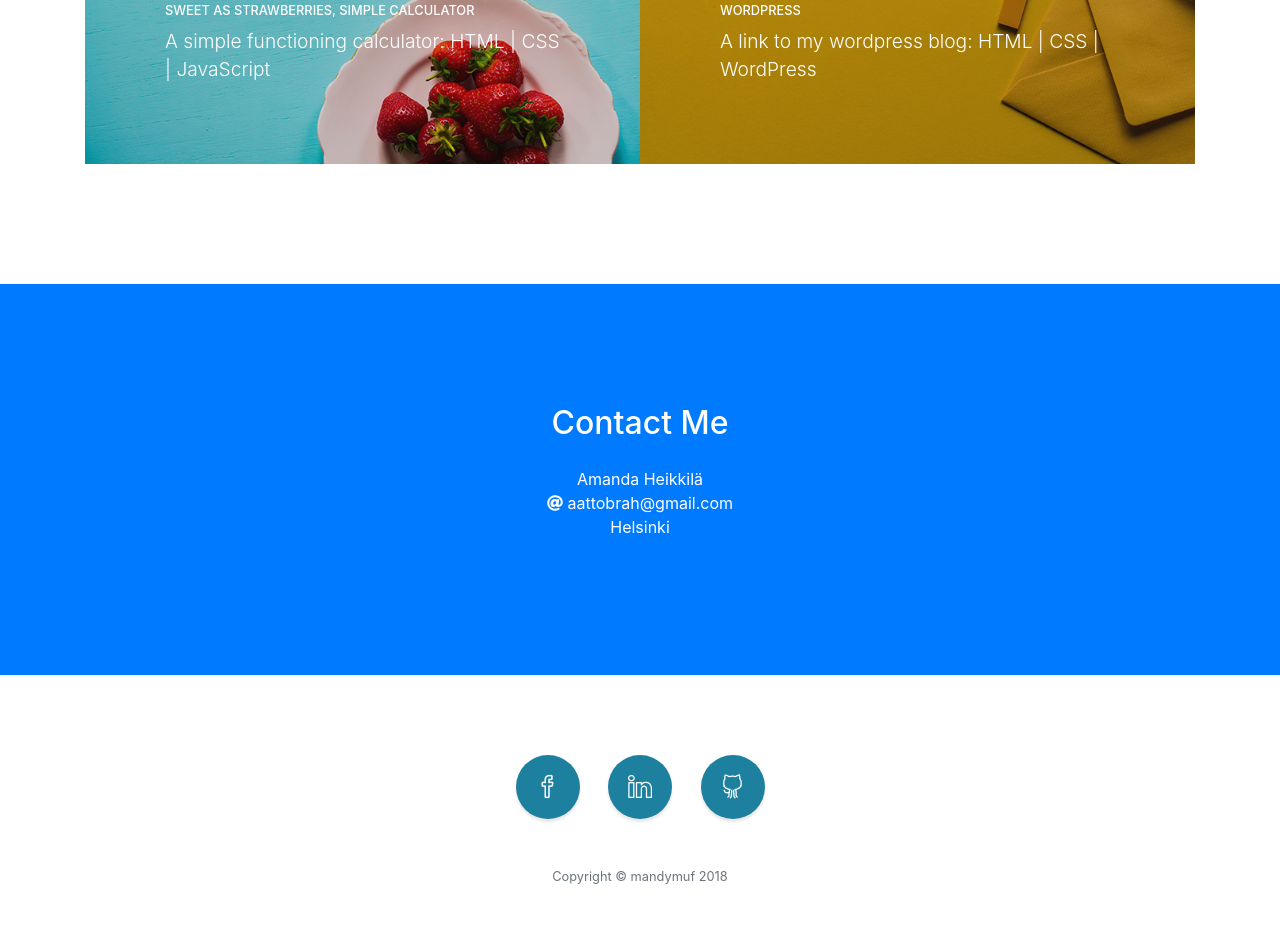
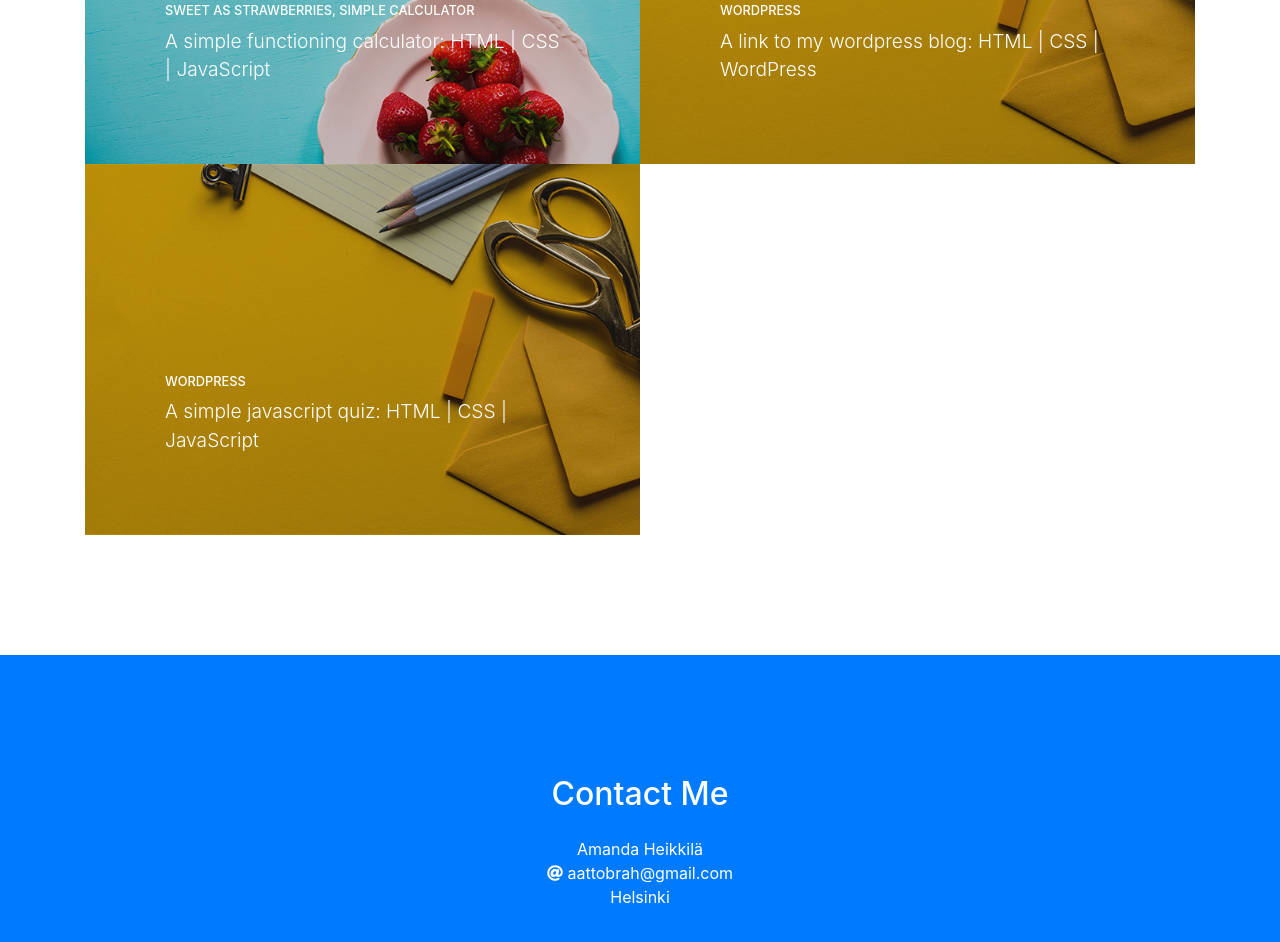
Before and after one commit to mandymuf/Amanda, a website with bundled scripts: page index.html in a window 1280 px wide. Shown: the part 2569-3511 px from the top of the page. Built offline with nearby package versions, Linux system fonts and the light colour scheme.

Commit message:
Update index.html

```diff
--- a/index.html
+++ b/index.html
@@ -175,6 +175,17 @@
               <img class="img-fluid" src="img/portfolio-4.jpg" alt="">
             </a>
           </div>
+          <div class="col-lg-6">
+            <a class="portfolio-item" href="https://mandymuf.github.io/quiz/">
+              <span class="caption">
+                <span class="caption-content">
+                  <h2>WordPress</h2>
+                  <p class="mb-0">A simple javascript quiz: HTML | CSS | JavaScript</p>
+                </span>
+              </span>
+              <img class="img-fluid" src="img/portfolio-4.jpg" alt="">
+            </a>
+          </div>
         </div>
       </div>
     </section>
```
